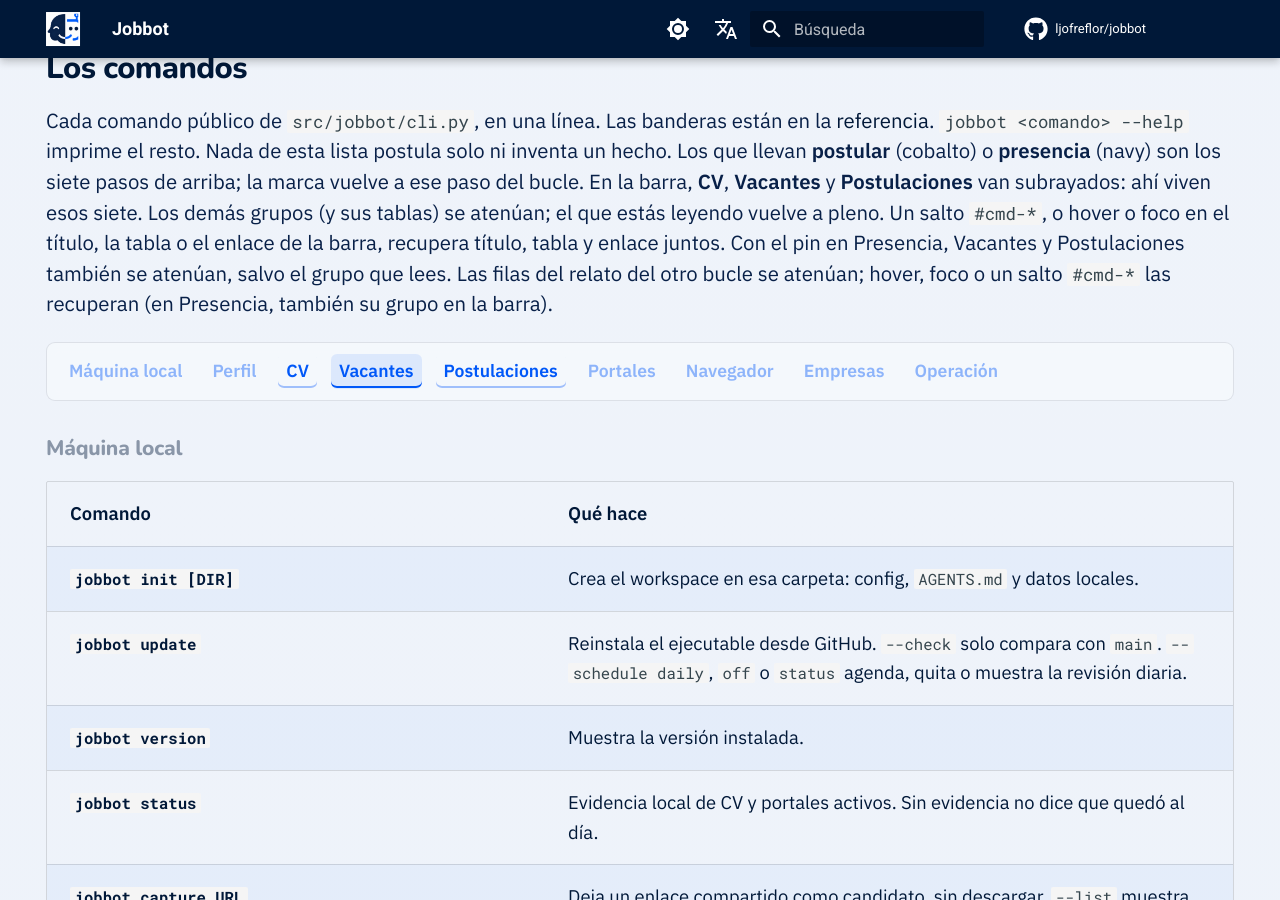
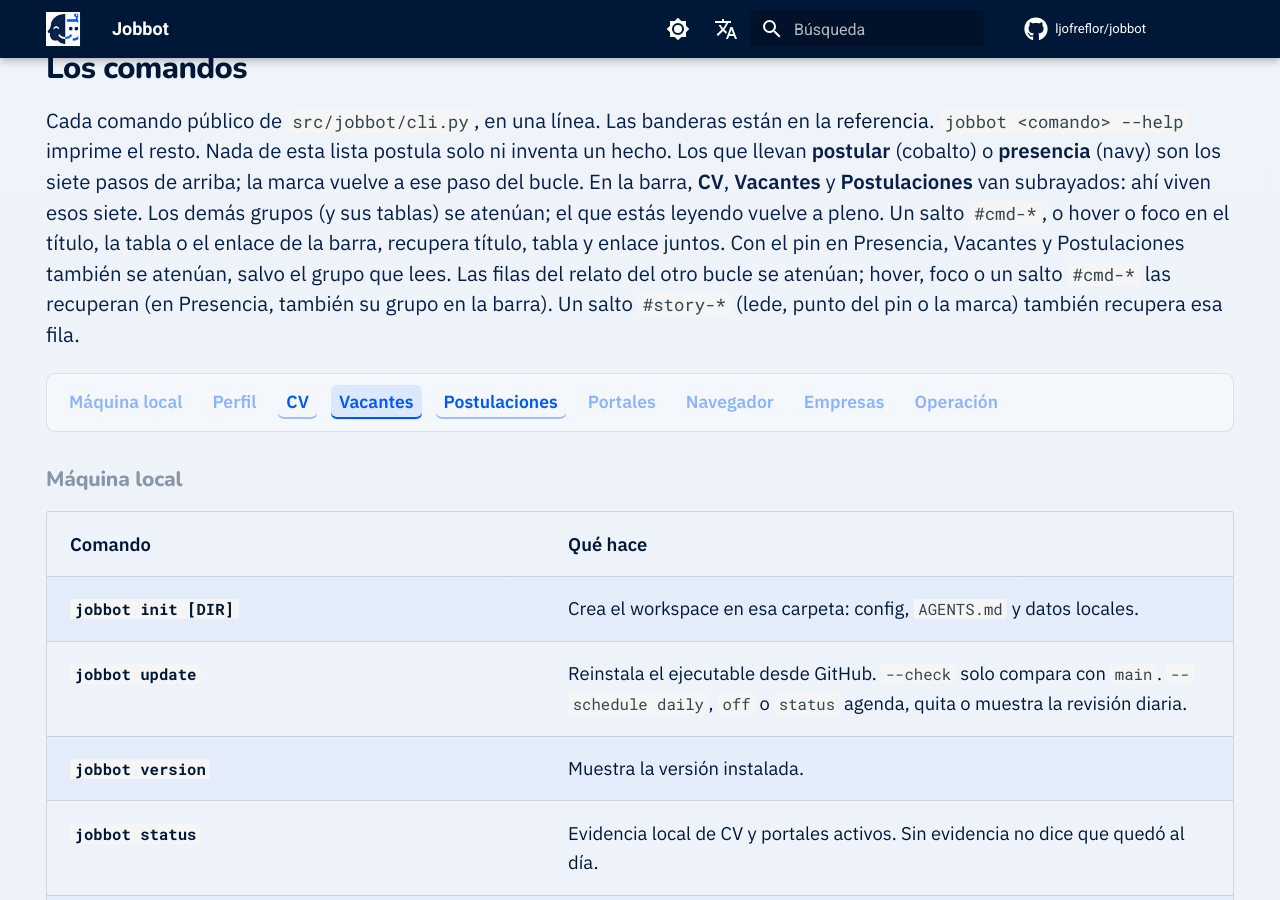
Before and after one commit to ljofreflor/jobbot, an MkDocs documentation site: the page built from docs/index.md, in a window 1280 px wide and 900 px high, scrolled down 9888 px. Built offline with MkDocs 1.6.1 and Material for MkDocs 9.7.7, drawn with Linux system fonts in a browser that asks for light colours; comment, search, counter and statistics services are not loaded.

Commit message:
docs(landing): catalog intro names #story-* row restore
The catalog lede already says a #cmd-* jump restores an other-loop story
row. It now also says a #story-* jump (lede, pin dot, or the mark) restores
that same row.

Co-authored-by: Leonardo Andes Jofre Flor <leonardo.jofre+csld1@consalud.cl>

```diff
--- a/docs/index.md
+++ b/docs/index.md
@@ -180,7 +180,7 @@ evidencia, y foco en Chile / Latam en búsquedas y roundups.
 
 Cada comando público de `src/jobbot/cli.py`, en una línea. Las banderas están en la
 [referencia](comandos.md). `jobbot <comando> --help` imprime el resto. Nada de esta
-lista postula solo ni inventa un hecho. Los que llevan **postular** (cobalto) o **presencia** (navy) son los siete pasos de arriba; la marca vuelve a ese paso del bucle. En la barra, **CV**, **Vacantes** y **Postulaciones** van subrayados: ahí viven esos siete. Los demás grupos (y sus tablas) se atenúan; el que estás leyendo vuelve a pleno. Un salto `#cmd-*`, o hover o foco en el título, la tabla o el enlace de la barra, recupera título, tabla y enlace juntos. Con el pin en Presencia, Vacantes y Postulaciones también se atenúan, salvo el grupo que lees. Las filas del relato del otro bucle se atenúan; hover, foco o un salto `#cmd-*` las recuperan (en Presencia, también su grupo en la barra).
+lista postula solo ni inventa un hecho. Los que llevan **postular** (cobalto) o **presencia** (navy) son los siete pasos de arriba; la marca vuelve a ese paso del bucle. En la barra, **CV**, **Vacantes** y **Postulaciones** van subrayados: ahí viven esos siete. Los demás grupos (y sus tablas) se atenúan; el que estás leyendo vuelve a pleno. Un salto `#cmd-*`, o hover o foco en el título, la tabla o el enlace de la barra, recupera título, tabla y enlace juntos. Con el pin en Presencia, Vacantes y Postulaciones también se atenúan, salvo el grupo que lees. Las filas del relato del otro bucle se atenúan; hover, foco o un salto `#cmd-*` las recuperan (en Presencia, también su grupo en la barra). Un salto `#story-*` (lede, punto del pin o la marca) también recupera esa fila.
 
 <nav class="jb-cmdnav" aria-label="Grupos de comandos. Tab cae en el grupo actual; las flechas mueven entre grupos" aria-keyshortcuts="ArrowLeft ArrowRight Home End">
   <a href="#cmd-maquina" aria-controls="cmd-maquina">Máquina local</a>
```
Also changed, not shown: docs/en/index.md (+1 -1 lines).
